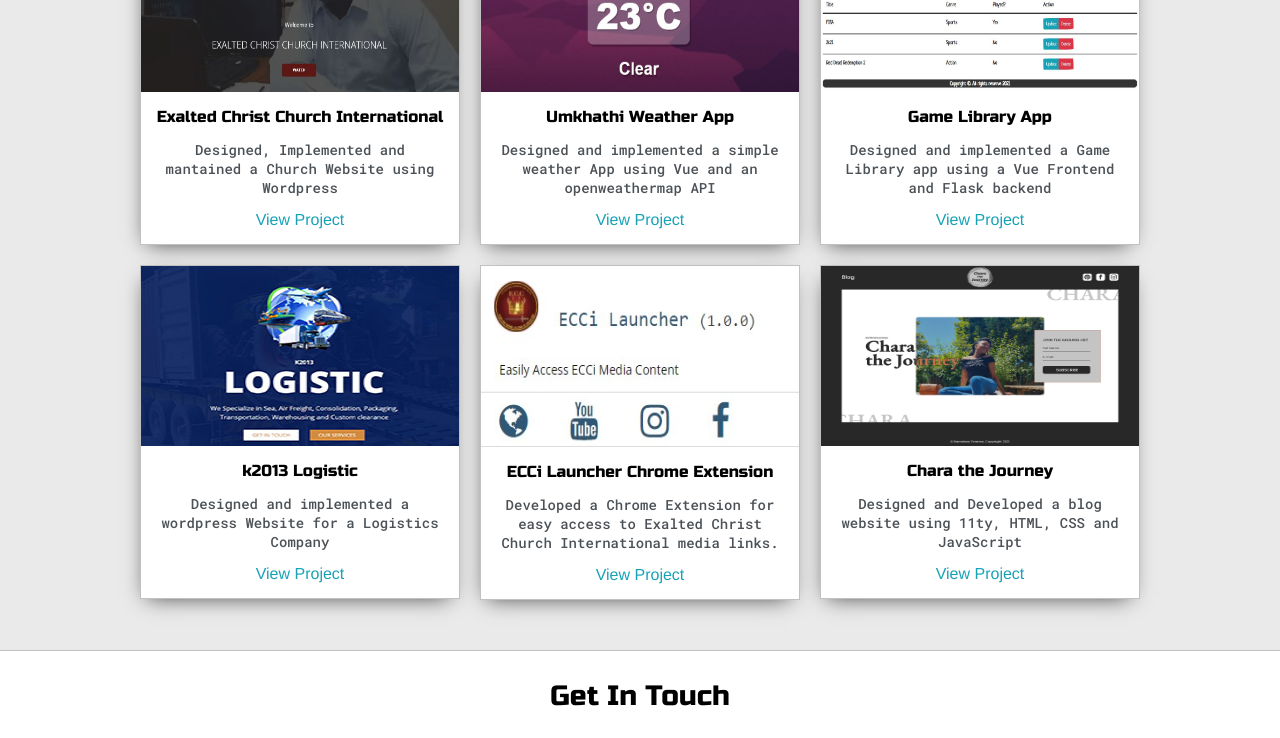
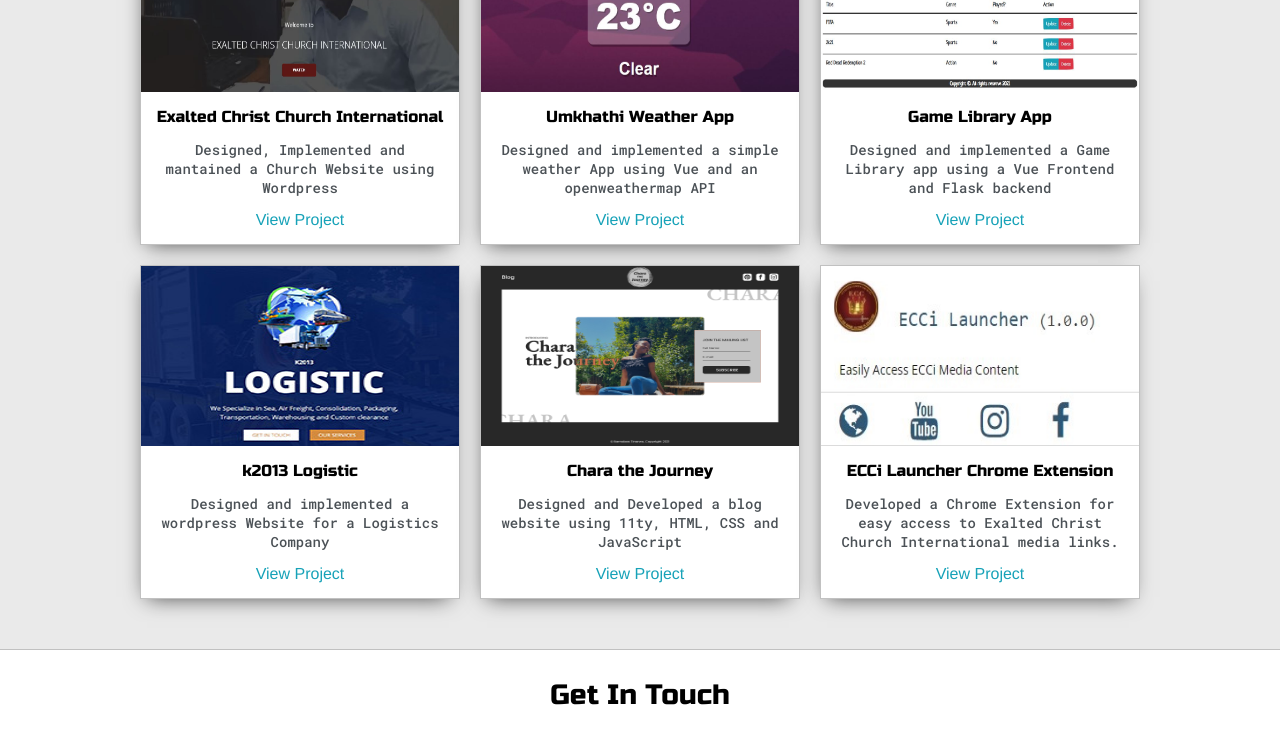
Before and after one commit to Barnabas02/my-portfolio, a Vue app: page / in a window 1280 px wide. Shown: the part 1627-2365 px from the top of the page. Built offline with nearby package versions, Linux system fonts and the light colour scheme.

Commit message:
Modified Projects.Vue to use v-for to render projects dynamically. NB: require('') is crucial for images

```diff
--- a/src/components/Projects.vue
+++ b/src/components/Projects.vue
@@ -4,94 +4,15 @@
       <h3 style="text-align: center">Some of my past projects</h3>
 
       <div class="post-wrapper">
-        <div>
+        <div v-for="(project,index) in projects" :key="index">
           <div class="post">
-            <img class="thumbnail" src="../assets/img/ECCi Website.jpg" />
+            <img class="thumbnail" :src="project.image" />
             <div class="post-preview">
-              <h6 class="post-title">Exalted Christ Church International</h6>
+              <h6 class="post-title">{{ project.title }}</h6>
               <p class="post-intro">
-                Designed, Implemented and mantained a Church Website using
-                Wordpress
+                {{ project.description }}
               </p>
-              <a href="https://www.exaltedchristchurch.com/">View Project</a>
-            </div>
-          </div>
-        </div>
-
-        <div>
-          <div class="post">
-            <img class="thumbnail" src="../assets/img/weather.jpg" />
-            <div class="post-preview">
-              <h6 class="post-title">Umkhathi Weather App</h6>
-              <p class="post-intro">
-                Designed and implemented a simple weather App using Vue and an
-                openweathermap API
-              </p>
-              <a href="https://umkhathi.netlify.app/">View Project</a>
-            </div>
-          </div>
-        </div>
-
-        <div>
-          <div class="post">
-            <img class="thumbnail" src="../assets/img/games-library.jpg" />
-            <div class="post-preview">
-              <h6 class="post-title">Game Library App</h6>
-              <p class="post-intro">
-                Designed and implemented a Game Library app using a Vue Frontend
-                and Flask backend
-              </p>
-              <a href="https://github.com/Barnabas02/Games-Library"
-                >View Project</a
-              >
-            </div>
-          </div>
-        </div>
-
-        <div>
-          <div class="post">
-            <img class="thumbnail" src="../assets/img/k2013Logistic.jpg" />
-            <div class="post-preview">
-              <h6 class="post-title">k2013 Logistic</h6>
-              <p class="post-intro">
-                Designed and implemented a wordpress Website for a Logistics
-                Company
-              </p>
-              <a href="https://k2013logistic.co.za">View Project</a>
-            </div>
-          </div>
-        </div>
-
-        <div>
-          <div class="post">
-            <img
-              class="thumbnail"
-              src="../assets/img/ecci-launcher-extension.jpg"
-              style="border-bottom: .5px solid #ddd;"
-            />
-            <div class="post-preview">
-              <h6 class="post-title">ECCi Launcher Chrome Extension</h6>
-              <p class="post-intro">
-                Developed a Chrome Extension for easy access to
-                Exalted Christ Church International media links.
-              </p>
-              <a href="https://github.com/Barnabas02/ecci-launcher"
-                >View Project</a
-              >
-            </div>
-          </div>
-        </div>
-
-        <div>
-          <div class="post">
-            <img class="thumbnail" src="../assets/img/chara-the-journey.jpg" />
-            <div class="post-preview">
-              <h6 class="post-title">Chara the Journey</h6>
-              <p class="post-intro">
-                Designed and Developed a blog website using 11ty, HTML, CSS and
-                JavaScript
-              </p>
-              <a href="https://www.charathejourney.com">View Project</a>
+              <a :href="project.link">View Project</a>
             </div>
           </div>
         </div>
@@ -103,6 +24,54 @@
 <script>
 export default {
   name: "Projects",
+  data() {
+    return {
+      projects: [
+        {
+          title: "Exalted Christ Church International",
+          description:
+            "Designed, Implemented and mantained a Church Website using Wordpress",
+          image: require("../assets/img/ECCi Website.jpg"),
+          link: "https://www.exaltedchristchurch.com/",
+        },
+        {
+          title: "Umkhathi Weather App",
+          description:
+            "Designed and implemented a simple weather App using Vue and an openweathermap API",
+          image: require("../assets/img/weather.jpg"),
+          link: "https://umkhathi.netlify.app/",
+        },
+        {
+          title: "Game Library App",
+          description:
+            "Designed and implemented a Game Library app using a Vue Frontend and Flask backend",
+          image: require("../assets/img/games-library.jpg"),
+          link: "https://github.com/Barnabas02/Games-Library",
+        },
+        {
+          title: "k2013 Logistic",
+          description:
+            "Designed and implemented a wordpress Website for a Logistics Company",
+          image: require("../assets/img/k2013Logistic.jpg"),
+          link: "https://k2013logistic.co.za",
+        },
+        {
+          title: "Chara the Journey",
+          description:
+            "Designed and Developed a blog website using 11ty, HTML, CSS and JavaScript",
+          image: require("../assets/img/chara-the-journey.jpg"),
+          link: "https://www.charathejourney.com",
+        },
+        {
+          title: "ECCi Launcher Chrome Extension",
+          description:
+            " Developed a Chrome Extension for easy access to Exalted Christ Church International media links.",
+          image: require("../assets/img/ecci-launcher-extension.jpg"),
+          link: "https://github.com/Barnabas02/ecci-launcher",
+        },
+      ],
+    };
+  },
 };
 </script>
 
```
Also changed, not shown: src/assets/img/ecci-launcher-extension.jpg.
